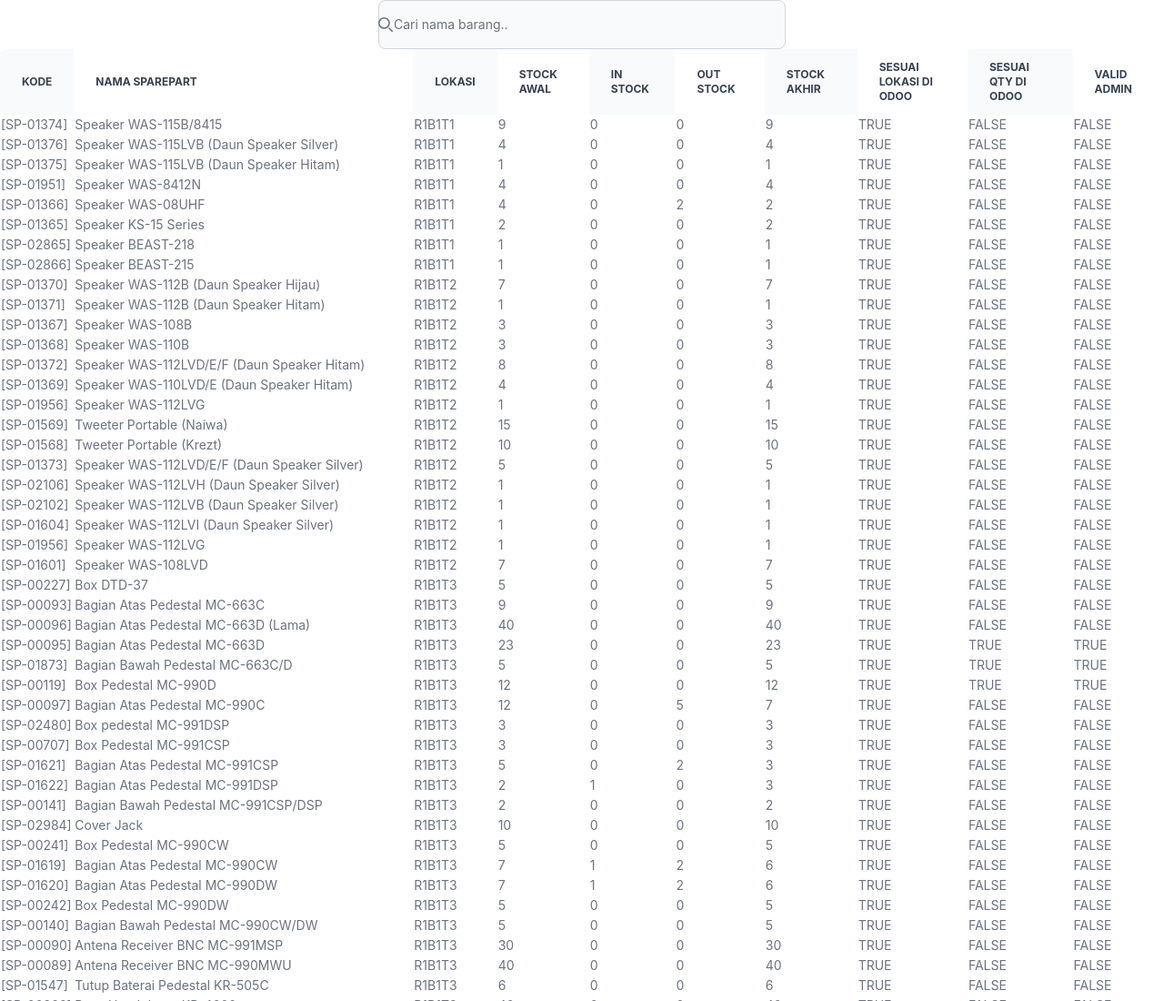
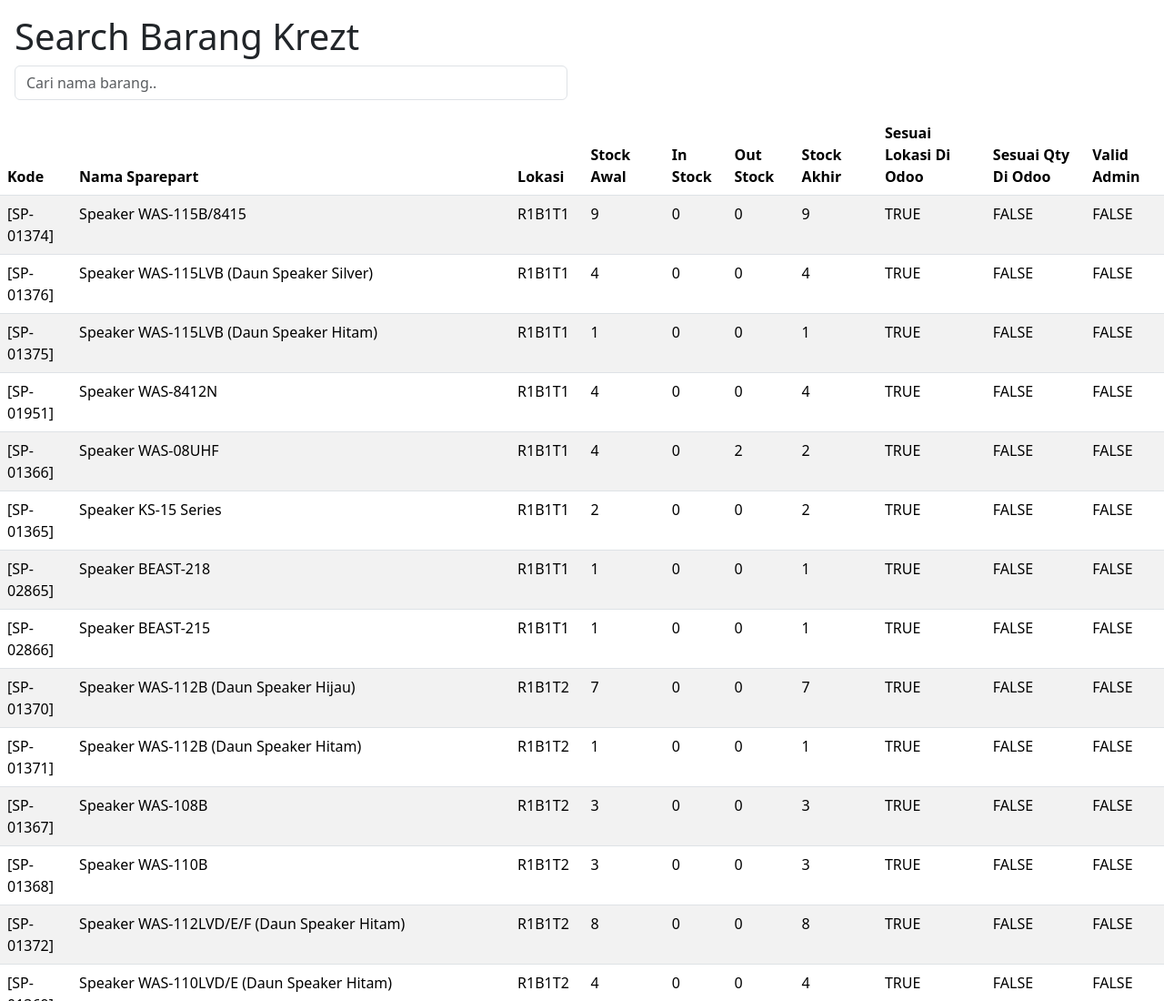
Before and after one commit to RizqiAndri07/searchdata, a plain HTML site: page index.html in a window 1280 px wide. Shown: the top 1100 px of the page at 91% size. Drawn offline with nearby package versions, Linux system fonts and the light colour scheme.

Commit message:
jadi dah

```diff
--- a/index.html
+++ b/index.html
@@ -4,48 +4,36 @@
     <meta charset="UTF-8" />
     <meta name="viewport" content="width=device-width, initial-scale=1.0" />
     <title>Search Barang</title>
-    <link href="https://cdnjs.cloudflare.com/ajax/libs/flowbite/2.3.0/flowbite.min.css" rel="stylesheet" />
     <script src="https://cdnjs.cloudflare.com/ajax/libs/PapaParse/5.3.0/papaparse.min.js"></script>
+    <link
+      href="https://cdn.jsdelivr.net/npm/bootstrap@5.3.3/dist/css/bootstrap.min.css"
+      rel="stylesheet"
+      integrity="sha384-QWTKZyjpPEjISv5WaRU9OFeRpok6YctnYmDr5pNlyT2bRjXh0JMhjY6hW+ALEwIH"
+      crossorigin="anonymous"
+    />
   </head>
   <body>
-    <form class="max-w-md mx-auto m-2">
-      <label for="default-search" class="mb-2 text-sm font-medium text-gray-900 sr-only dark:text-white">Search</label>
-      <div class="relative">
-        <div class="absolute inset-y-0 start-0 flex items-center ps-3 pointer-events-none">
-          <svg class="w-4 h-4 text-gray-500 dark:text-gray-400" aria-hidden="true" xmlns="http://www.w3.org/2000/svg" fill="none" viewBox="0 0 20 20">
-            <path stroke="currentColor" stroke-linecap="round" stroke-linejoin="round" stroke-width="2" d="m19 19-4-4m0-7A7 7 0 1 1 1 8a7 7 0 0 1 14 0Z" />
-          </svg>
-        </div>
-        <input
-          type="text"
-          id="searchInput" onkeyup="searchBarang()"
-          class="block w-full p-4 ps-10 text-sm text-gray-900 border border-gray-300 rounded-lg bg-gray-50 focus:ring-blue-500 focus:border-blue-500 dark:bg-gray-700 dark:border-gray-600 dark:placeholder-gray-400 dark:text-white dark:focus:ring-blue-500 dark:focus:border-blue-500"
-          placeholder="Cari nama barang.."
-        />
-
-      </div>
-    </form>
-    <div class="relative overflow-x-auto shadow-md sm:rounded-lg m-2">
-      <table id="barangTable" class="w-full text-sm text-left rtl:text-right text-gray-500 dark:text-gray-400">
-        <thead class="text-xs text-gray-700 uppercase dark:text-gray-400">
-          <tr>
-            <th scope="col" class="px-6 py-3 bg-gray-50 dark:bg-gray-800">Kode</th>
-            <th scope="col" class="px-6 py-3">Nama Sparepart</th>
-            <th scope="col" class="px-6 py-3 bg-gray-50 dark:bg-gray-800">Lokasi</th>
-            <th scope="col" class="px-6 py-3">Stock Awal</th>
-            <th scope="col" class="px-6 py-3 bg-gray-50 dark:bg-gray-800">In Stock</th>
-            <th scope="col" class="px-6 py-3">Out Stock</th>
-            <th scope="col" class="px-6 py-3 bg-gray-50 dark:bg-gray-800">Stock Akhir</th>
-            <th scope="col" class="px-6 py-3">Sesuai Lokasi Di Odoo</th>
-            <th scope="col" class="px-6 py-3 bg-gray-50 dark:bg-gray-800">Sesuai Qty Di Odoo</th>
-            <th scope="col" class="px-6 py-3">Valid Admin</th>
-          </tr>
-        </thead>
-        <tbody>
-          <tr class="border-b border-gray-200 dark:border-gray-700"></tr>
-        </tbody>
-      </table>
+    <div class="w-50 p-3">
+      <h1>Search Barang Krezt</h1>
+      <input type="text" id="searchInput" class="form-control" onkeyup="searchBarang()" placeholder="Cari nama barang.." />
     </div>
+    <table id="barangTable" class="table table-striped">
+      <thead>
+        <tr>
+          <th>Kode</th>
+          <th>Nama Sparepart</th>
+          <th>Lokasi</th>
+          <th>Stock Awal</th>
+          <th>In Stock</th>
+          <th>Out Stock</th>
+          <th>Stock Akhir</th>
+          <th>Sesuai Lokasi Di Odoo</th>
+          <th>Sesuai Qty Di Odoo</th>
+          <th>Valid Admin</th>
+        </tr>
+      </thead>
+      <tbody></tbody>
+    </table>
 
     <script>
       let data = []; // variabel untuk menyimpan data barang
@@ -77,6 +65,10 @@
       }
       fetchAndDisplayData();
     </script>
-    <script src="https://cdnjs.cloudflare.com/ajax/libs/flowbite/2.3.0/flowbite.min.js"></script>
+    <script
+      src="https://cdn.jsdelivr.net/npm/bootstrap@5.3.3/dist/js/bootstrap.bundle.min.js"
+      integrity="sha384-YvpcrYf0tY3lHB60NNkmXc5s9fDVZLESaAA55NDzOxhy9GkcIdslK1eN7N6jIeHz"
+      crossorigin="anonymous"
+    ></script>
   </body>
 </html>
```
